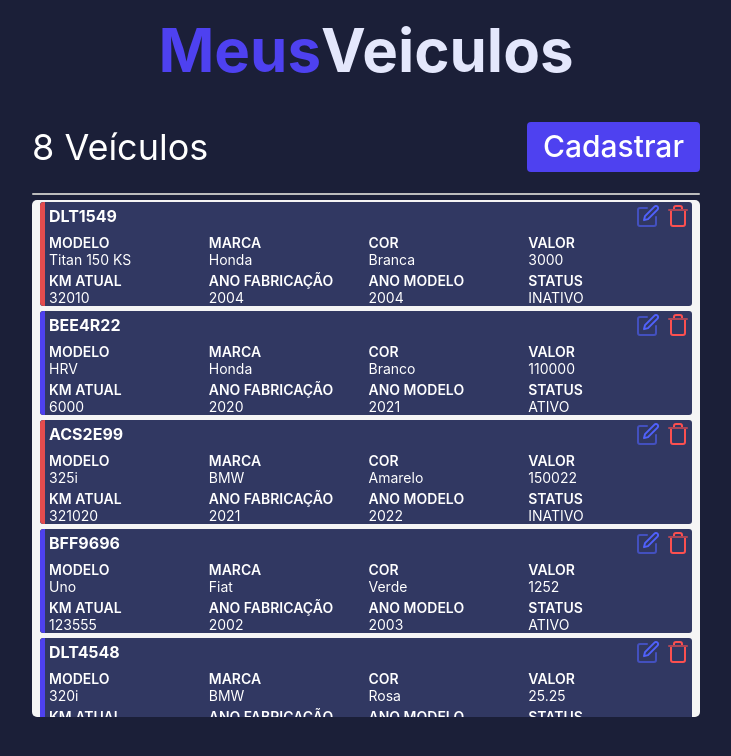
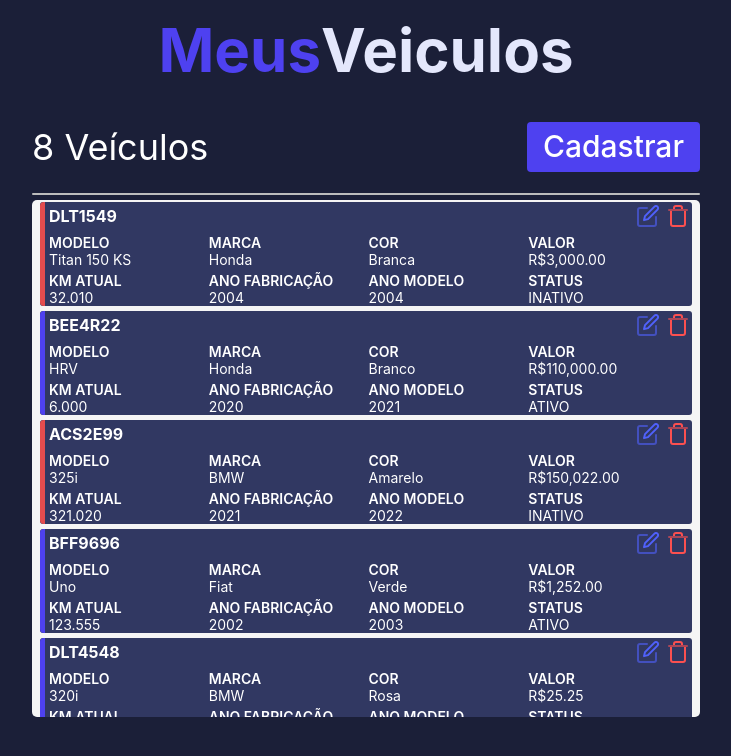
Before and after one commit to brunopapait/gerenciamento-colecao-veiculos, an Angular app: page /vehicles in a window 1280 px wide. Shown: the top 756 px of the page, without its empty margins (274-1005 px from the left). Built offline with nearby package versions, Linux system fonts and the light colour scheme; data requests are answered from the project's data file; what ng2-currency-mask would draw is missing.

Commit message:
refactor: refactoring types

```diff
--- a/src/app/components/vehicles-list-container/vehicle-item-detail/vehicle-item-detail.component.ts
+++ b/src/app/components/vehicles-list-container/vehicle-item-detail/vehicle-item-detail.component.ts
@@ -7,7 +7,7 @@ import { Component, Input, OnInit } from '@angular/core';
 })
 export class VehicleItemDetailComponent implements OnInit {
   @Input() title: string = '';
-  @Input() subtitle: string | number = '';
+  @Input() subtitle: any = '';
 
   constructor() {  }
 
--- a/src/app/components/vehicles-list-container/vehicles-list-container.component.html
+++ b/src/app/components/vehicles-list-container/vehicles-list-container.component.html
@@ -8,19 +8,21 @@
           <span>{{vehicle.placa}}</span>
           <div class="wrapper-action-button">
             <img class="icon icon-edit" src="assets/edit.svg" alt="Botão de editar veículo"
-              (click)="handleEditClick(+vehicle.id)">
+              (click)="handleEditClick(vehicle.id)">
             <img class="icon" src="assets/trash.svg" alt="Botão de remover veículo"
-              (click)="handleRemoveClick(+vehicle.id)">
+              (click)="handleRemoveClick(vehicle.id)">
           </div>
         </div>
         <div class="half-container">
           <app-vehicle-item-detail [title]="'MODELO'" [subtitle]="vehicle.modelo"></app-vehicle-item-detail>
           <app-vehicle-item-detail [title]="'MARCA'" [subtitle]="vehicle.marca"></app-vehicle-item-detail>
           <app-vehicle-item-detail [title]="'COR'" [subtitle]="vehicle.cor"></app-vehicle-item-detail>
-          <app-vehicle-item-detail [title]="'VALOR'" [subtitle]="vehicle.valor"></app-vehicle-item-detail>
+          <app-vehicle-item-detail [title]="'VALOR'" [subtitle]="vehicle.valor | currency : 'R$'">
+          </app-vehicle-item-detail>
         </div>
         <div class="half-container">
-          <app-vehicle-item-detail [title]="'KM ATUAL'" [subtitle]="vehicle.kmAtual"></app-vehicle-item-detail>
+          <app-vehicle-item-detail [title]="'KM ATUAL'" [subtitle]="vehicle.kmAtual.toLocaleString('pt-BR')">
+          </app-vehicle-item-detail>
           <app-vehicle-item-detail [title]="'ANO FABRICAÇÃO'" [subtitle]="vehicle.anoFabricacao">
           </app-vehicle-item-detail>
           <app-vehicle-item-detail [title]="'ANO MODELO'" [subtitle]="vehicle.anoModelo"></app-vehicle-item-detail>
--- a/src/app/components/vehicles-list-container/vehicles-list-container.component.ts
+++ b/src/app/components/vehicles-list-container/vehicles-list-container.component.ts
@@ -29,10 +29,10 @@ export class VehiclesListContainerComponent implements OnInit, AfterViewInit {
     this.qtVehicles.next(this.vehicles.length);
   }
 
-  handleEditClick(vehicleId: number){
+  handleEditClick(vehicleId: string){
     this.router.navigateByUrl(`/vehicles/edit/${vehicleId}`);
   }
 
-  handleRemoveClick(vehicleId: number){}
+  handleRemoveClick(vehicleId: string){}
 
 }
```
